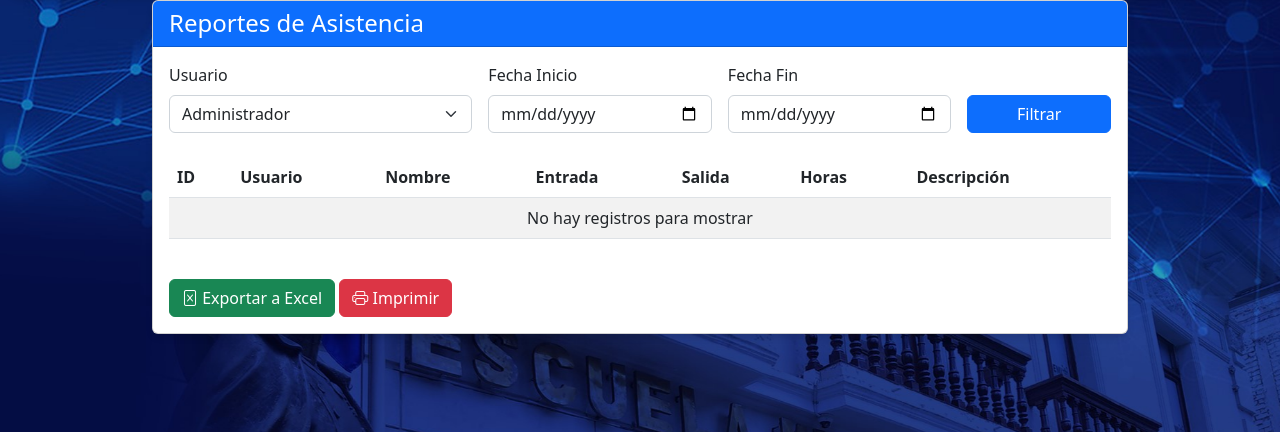
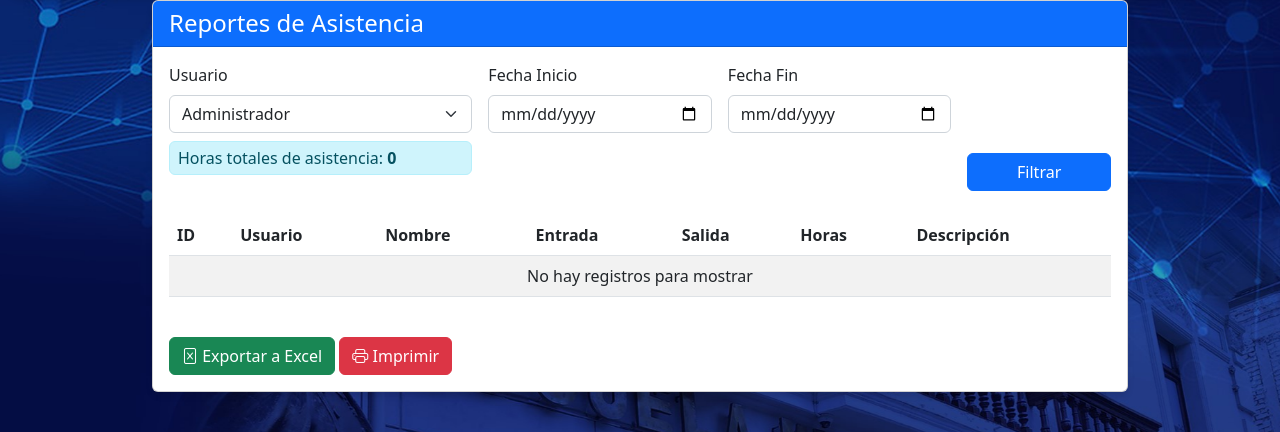
Before and after one commit to Darkweaver2535/sistema_asistencia, a Flask app: page /admin/reports?user_id=1 in a window 1280 px wide. Shown: the part 94-526 px from the top of the page. Run offline with Flask 3, Linux system fonts and the light colour scheme; a user stored in the database is signed in; data comes from the database, SQL or seed files in the repository; tables that the repository leaves empty hold one stand-in row (values such as "Sample post"); some libraries are stand-ins or nearby versions.

Commit message:
se agrego horas totales

```diff
--- a/app.py
+++ b/app.py
@@ -175,6 +175,7 @@ def reports():
 
     # Procesar registros para calcular horas trabajadas
     processed_records = []
+    total_hours = 0
     for record in records:
         rec = dict(record)
         if rec['check_in']:
@@ -182,18 +183,20 @@ def reports():
         if rec['check_out']:
             rec['check_out'] = datetime.fromisoformat(rec['check_out'])
             if rec['check_in']:
-                # Calcular horas trabajadas
                 diff = rec['check_out'] - rec['check_in']
                 hours = diff.total_seconds() / 3600
                 rec['hours_worked'] = round(hours, 2)
+                total_hours += hours
             else:
                 rec['hours_worked'] = 0
         else:
             rec['hours_worked'] = 0
         processed_records.append(rec)
+    total_hours = round(total_hours, 2)
 
     return render_template('reports.html', users=users, records=processed_records,
-                           selected_user=user_id, start_date=start_date, end_date=end_date)
+                           selected_user=user_id, start_date=start_date, end_date=end_date,
+                           total_hours=total_hours)
 
 @app.route('/laboratorio')
 def laboratorio():
--- a/templates/reports.html
+++ b/templates/reports.html
@@ -19,6 +19,11 @@
                             </option>
                             {% endfor %}
                         </select>
+                        {% if selected_user and total_hours is not none %}
+                        <div class="mt-2 alert alert-info py-1 px-2" style="font-size:1rem;">
+                            Horas totales de asistencia: <strong>{{ total_hours }}</strong>
+                        </div>
+                        {% endif %}
                     </div>
                     <div class="col-md-3">
                         <label for="start_date" class="form-label">Fecha Inicio</label>
```
